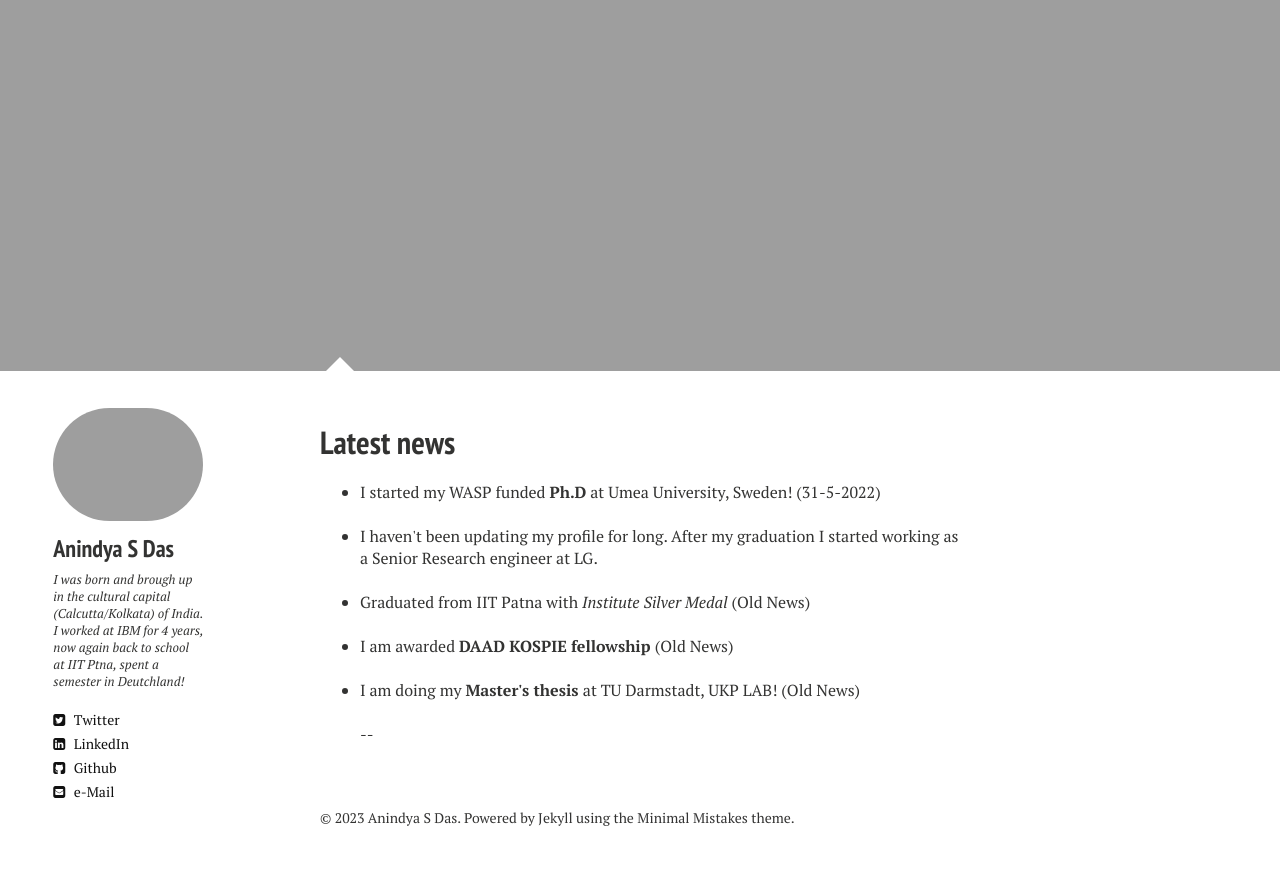
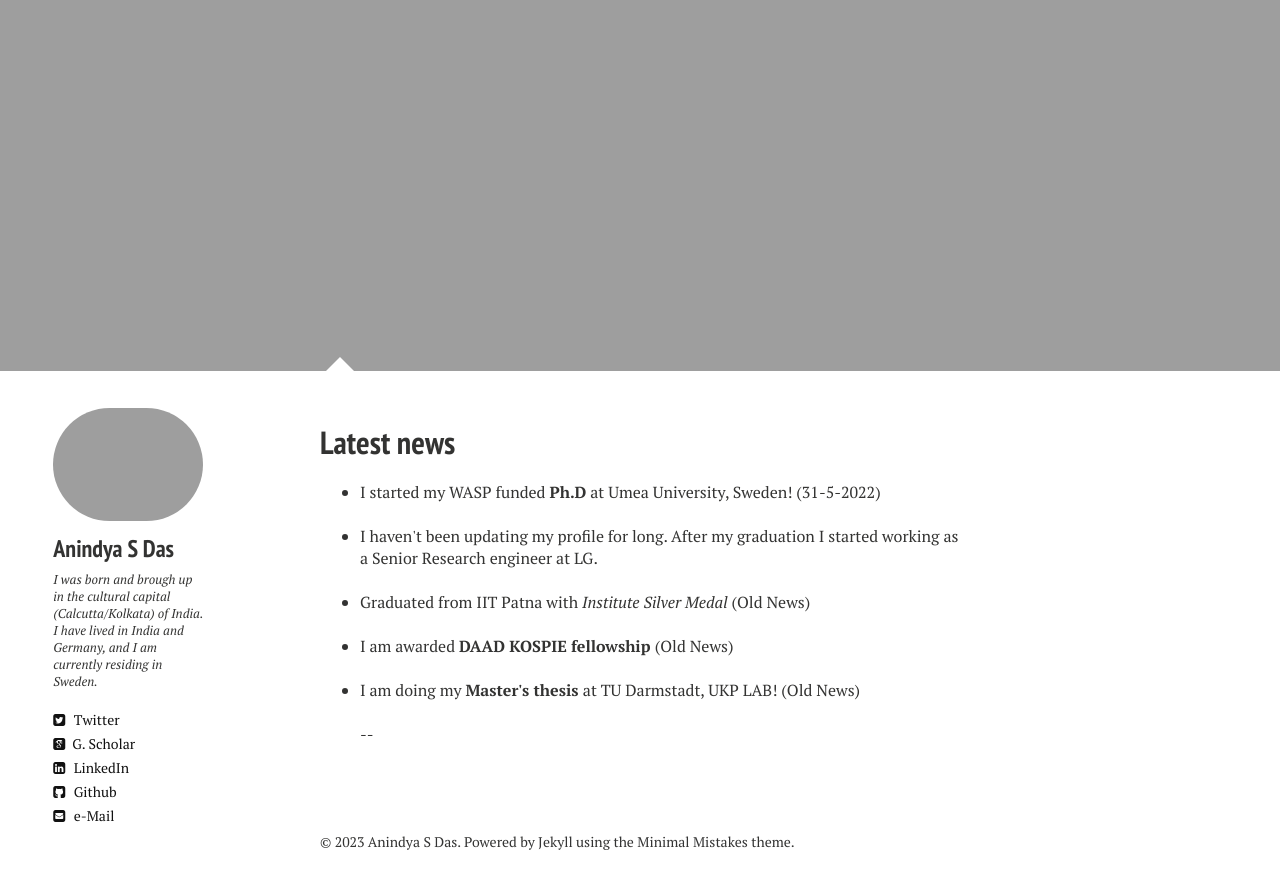
Before and after one commit to anindyasdas/anindyasdas.github.io, a Jekyll site: the page built from index.md, in a window 1280 px wide and 900 px high, scrolled down 657 px. Shown: the top 889 px of the window. Built offline with Jekyll 4.4.1, drawn with Linux system fonts in a browser that asks for light colours; nearby versions of some CDN libraries.

Commit message:
Update _config.yml

```diff
--- a/_config.yml
+++ b/_config.yml
@@ -8,12 +8,12 @@ disqus_shortname: anindyasdas
 owner:
   name:           Anindya S Das
   avatar:         pro.jpg
-  bio:            I was born and brough up in the cultural capital (Calcutta/Kolkata) of India. I worked at IBM for 4 years, now again back to school at IIT Ptna, spent a semester in Deutchland!
+  bio:            I was born and brough up in the cultural capital (Calcutta/Kolkata) of India.  I have lived in India and Germany, and I am currently residing in Sweden.
   email:          anindyasd34@gmail.com
   # Social networking links are used in author-bio sidebar. Update and remove as you like.
   twitter: Anindya_S_Das
   linkedin: anindyasdas
-  #google_scholar: tT2TC-UAAAAJ
+  google_scholar: Crt-b-YAAAAJ
   github: anindyasdas
 # Analytics and webmaster tools stuff goes here
 #google_analytics: UA-80311021-1
```
